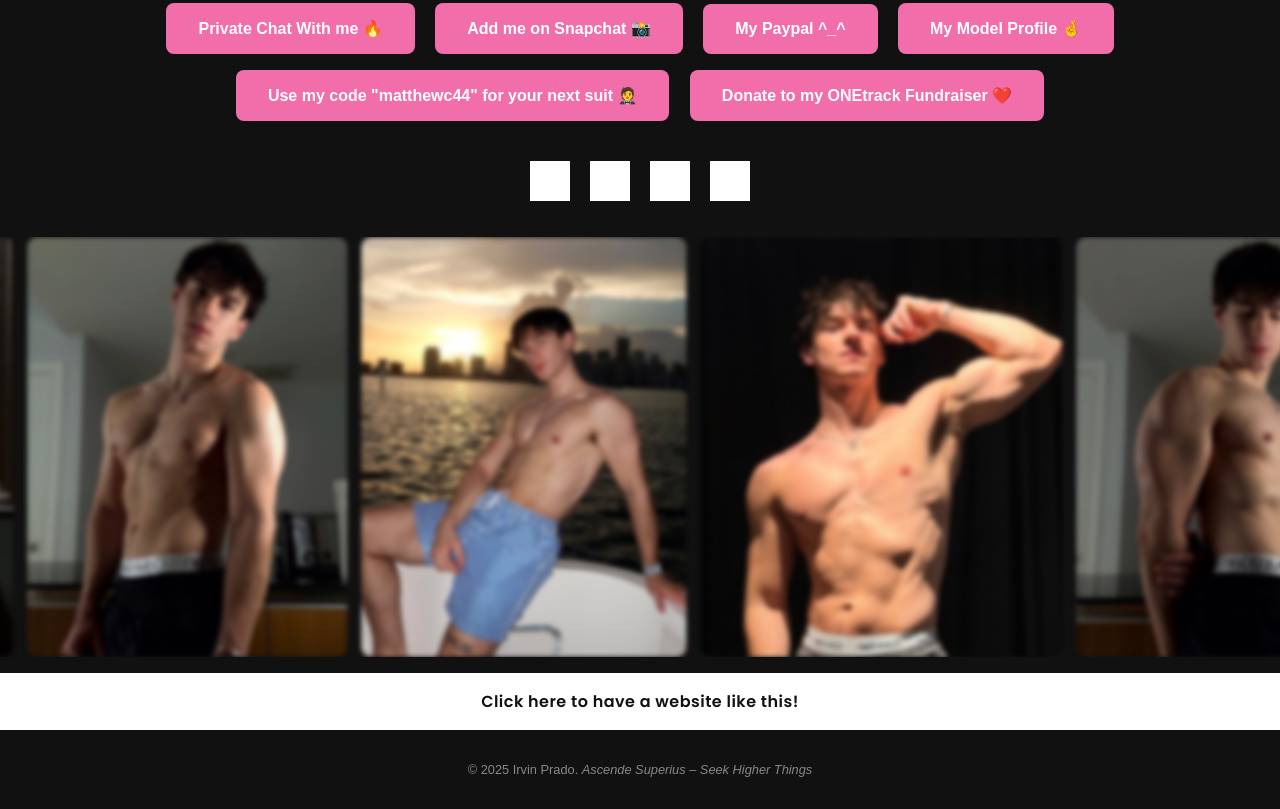
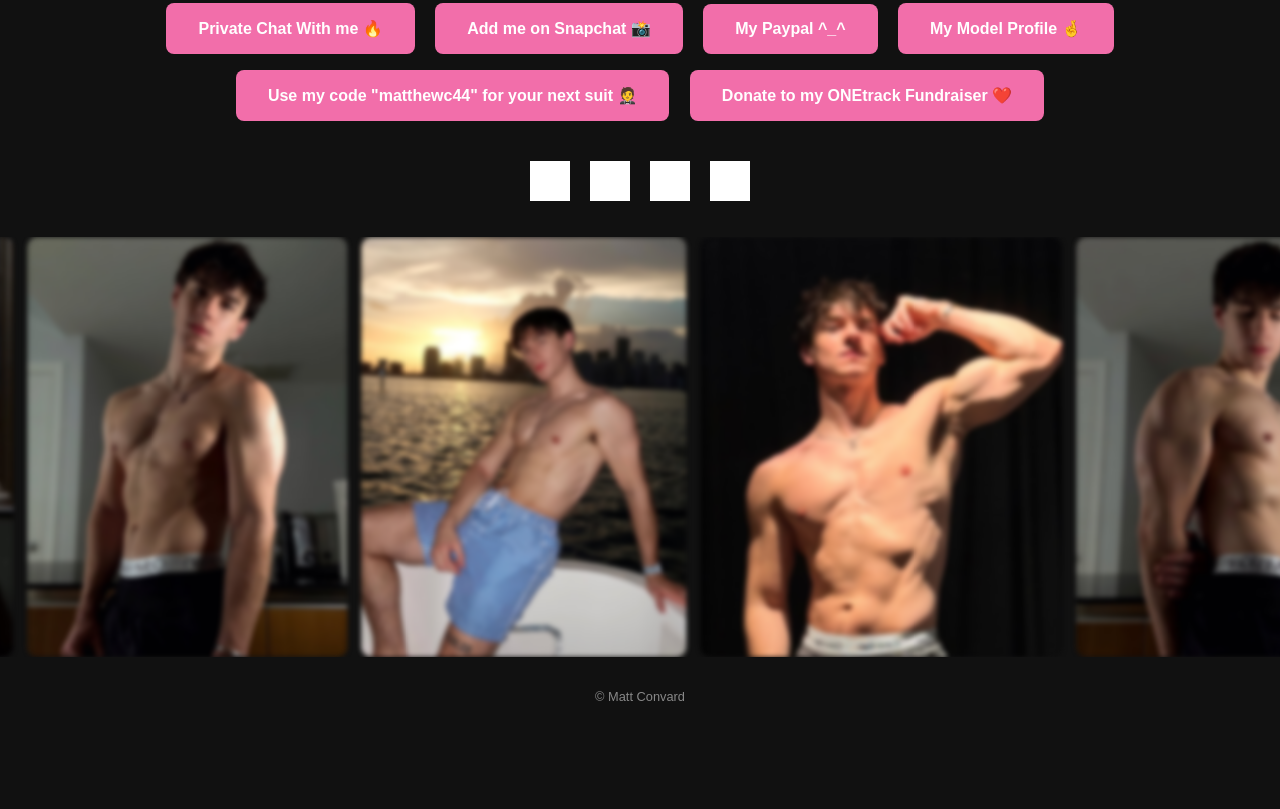
Before and after one commit to irvinforbusinesses/Matt, a plain HTML site: page index.html in a window 1280 px wide. Shown: the part 797-1606 px from the top of the page. After the commit the page ends 1533 px from the top, so only its background shows below. Drawn offline with Linux system fonts and the light colour scheme; grey boxes are pictures that could not be loaded.

Commit message:
Update index.html

```diff
--- a/index.html
+++ b/index.html
@@ -377,11 +377,8 @@
     <span class="close" onclick="closeLightbox()" aria-label="Close lightbox">✕</span>
   </div>
 
-  <footer id="promo-footer" onclick="window.open('https://irvyandl.github.io/PageDesignWithIrvin/?utm_source=Seb%27s+Web&utm_medium=Telegram', '_blank')" role="link" tabindex="0" onkeypress="if(event.key==='Enter'){this.click();}">
-    Click here to have a website like this!
-  </footer>
   <footer>
-    <p>&copy; 2025 Irvin Prado. <em>Ascende Superius – Seek Higher Things</em></p>
+    <p>&copy; Matt Convard</p>
   </footer>
 
   <script>
```
